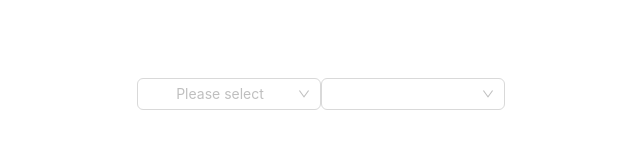
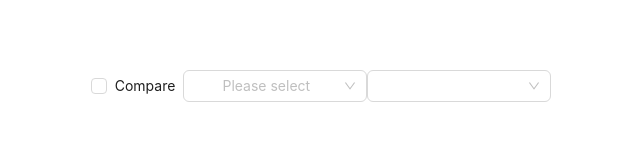
Before and after one commit to rutamt/F1StatZone, a React (Vite) app: page / in a window 1280 px wide. Shown: the part 306-454 px from the top of the page, without its empty margins (319-959 px from the left). Built offline with nearby package versions, Linux system fonts and the light colour scheme.

Commit message:
Added compare button

```diff
--- a/src/App.jsx
+++ b/src/App.jsx
@@ -1,5 +1,5 @@
 import { useEffect, useState } from "react";
-import { Cascader } from "antd";
+import { Cascader, Checkbox } from "antd";
 
 import raceOptions from "./assets/data/raceoptions";
 import "./App.css";
@@ -10,6 +10,7 @@ function App() {
   const [radioUrls, setRadioUrls] = useState([]);
   const [drivers, setDrivers] = useState([]);
   const [sessionId, setSessionId] = useState("");
+  const [compare, setCompare] = useState(false);
 
   useEffect(() => {
     // getRadio();
@@ -56,21 +57,36 @@ function App() {
     getRadio(value);
   };
 
+  const onCheckChange = (e) => {
+    console.log(`checked = ${e.target.checked}`);
+    setCompare(e.target.checked);
+  };
+
   // https://api.openf1.org/v1/drivers?meeting_key=1226
   return (
     <>
+      <Checkbox onChange={onCheckChange}>Compare</Checkbox>
       <Cascader
         options={raceOptions}
         onChange={onChange}
         placeholder="Please select"
       />
-      {radioUrls.map((radio) => (
-        <audio controls key={radio.id}>
-          <source src={radio.url} />
-        </audio>
-      ))}
-
-      {drivers && <Cascader onChange={onDriverChange} options={drivers} />}
+      {drivers && (
+        <Cascader
+          onChange={onDriverChange}
+          options={drivers}
+          {...(compare ? { multiple: true } : {})}
+        />
+      )}
+      <ol style={{ listStyle: "none" }}>
+        {radioUrls.map((radio) => (
+          <li>
+            <audio controls key={radio.id}>
+              <source src={radio.url} />
+            </audio>
+          </li>
+        ))}
+      </ol>
     </>
   );
 }
```
